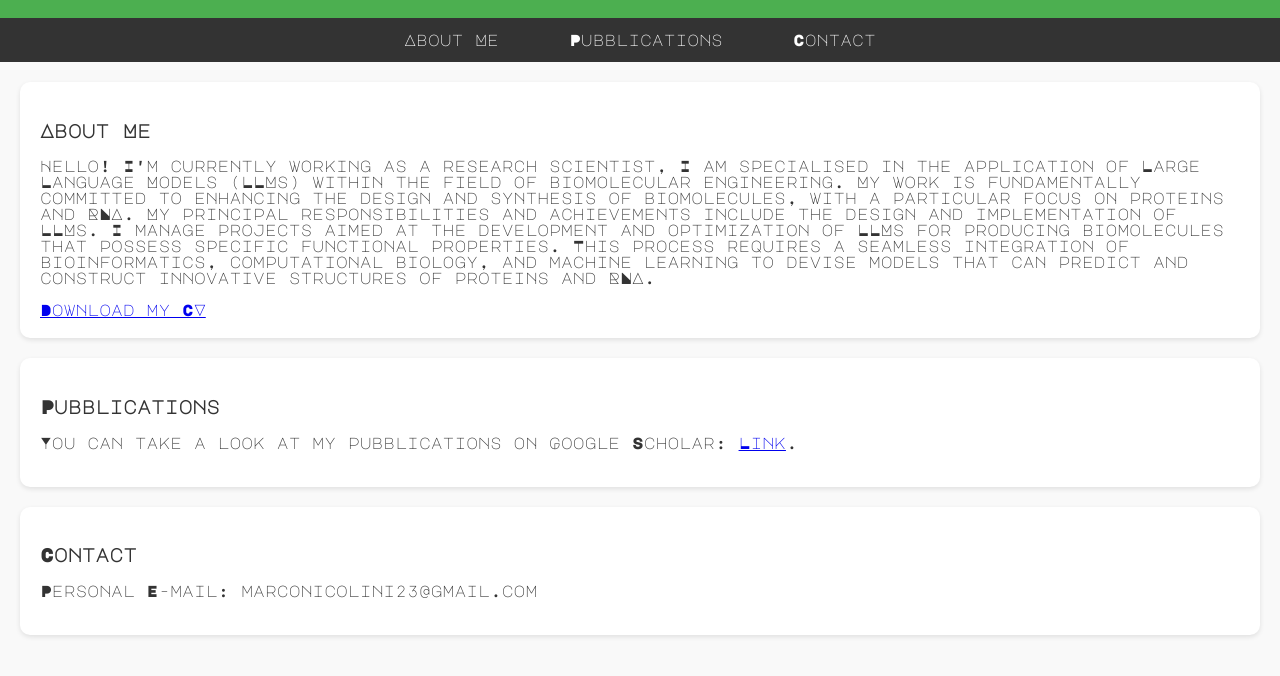
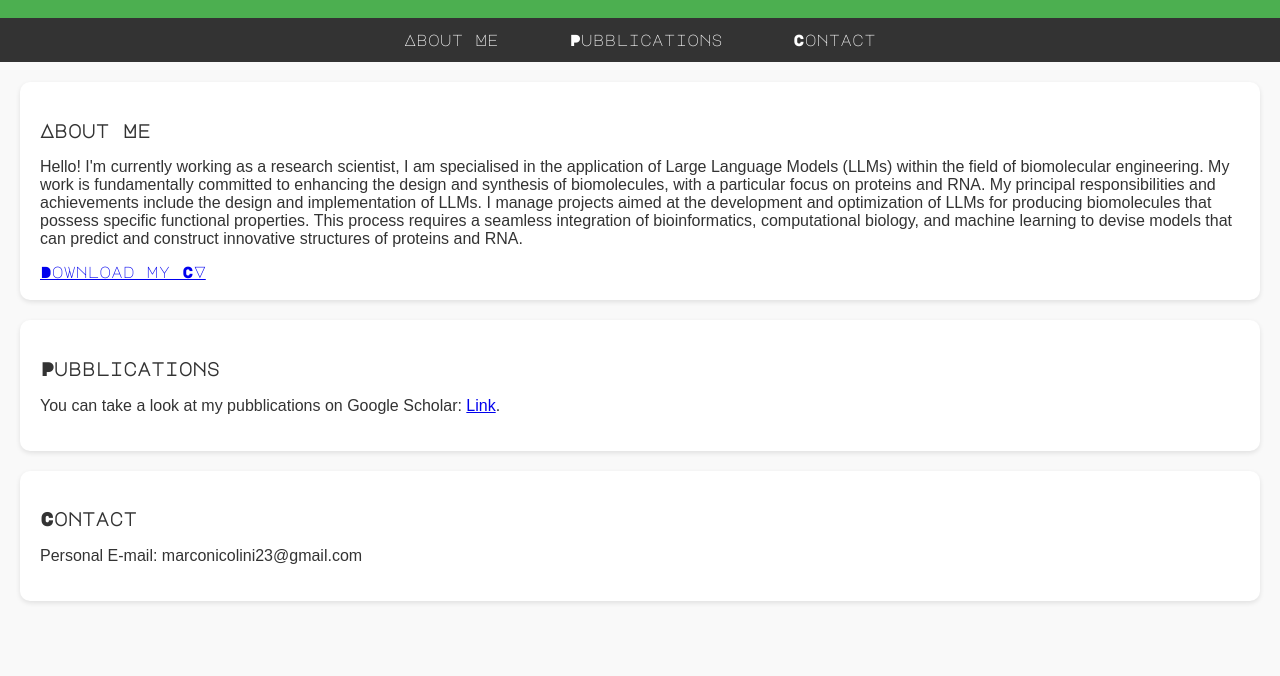
Before and after one commit to NicoRota-0/NicoRota-0.github.io, a plain HTML site: page index.html in a window 1280 px wide. Shown: the part 86-762 px from the top of the page. Drawn offline with Linux system fonts and the light colour scheme; a script that the page names is missing.

Commit message:
website-version 1.2

```diff
--- a/styles.css
+++ b/styles.css
@@ -4,6 +4,10 @@ body {
     padding: 0;
     color: #333;
     background-color: #f9f9f9;
+}
+
+p {
+    font-family: Arial, sans-serif; /* Change this to your preferred font */
 }
 
 header {
```
Also changed, not shown: 1 other file.
